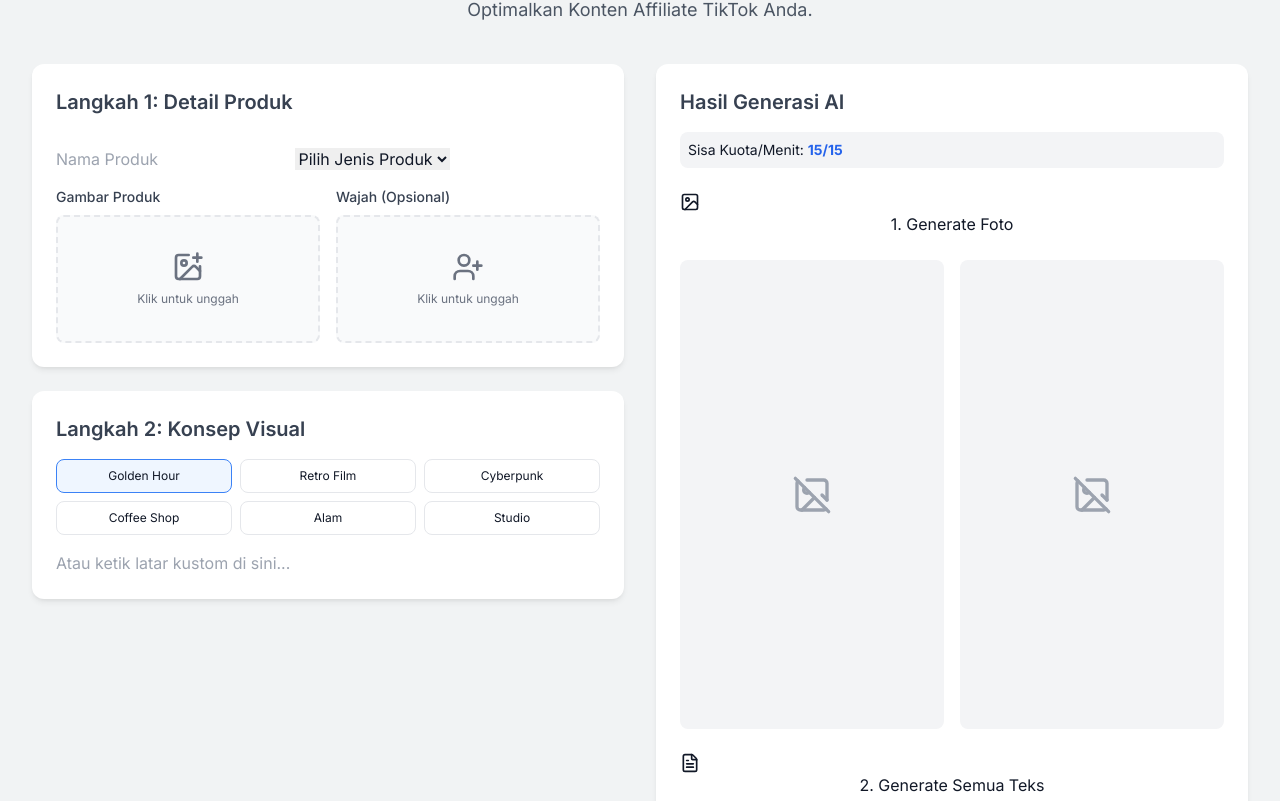
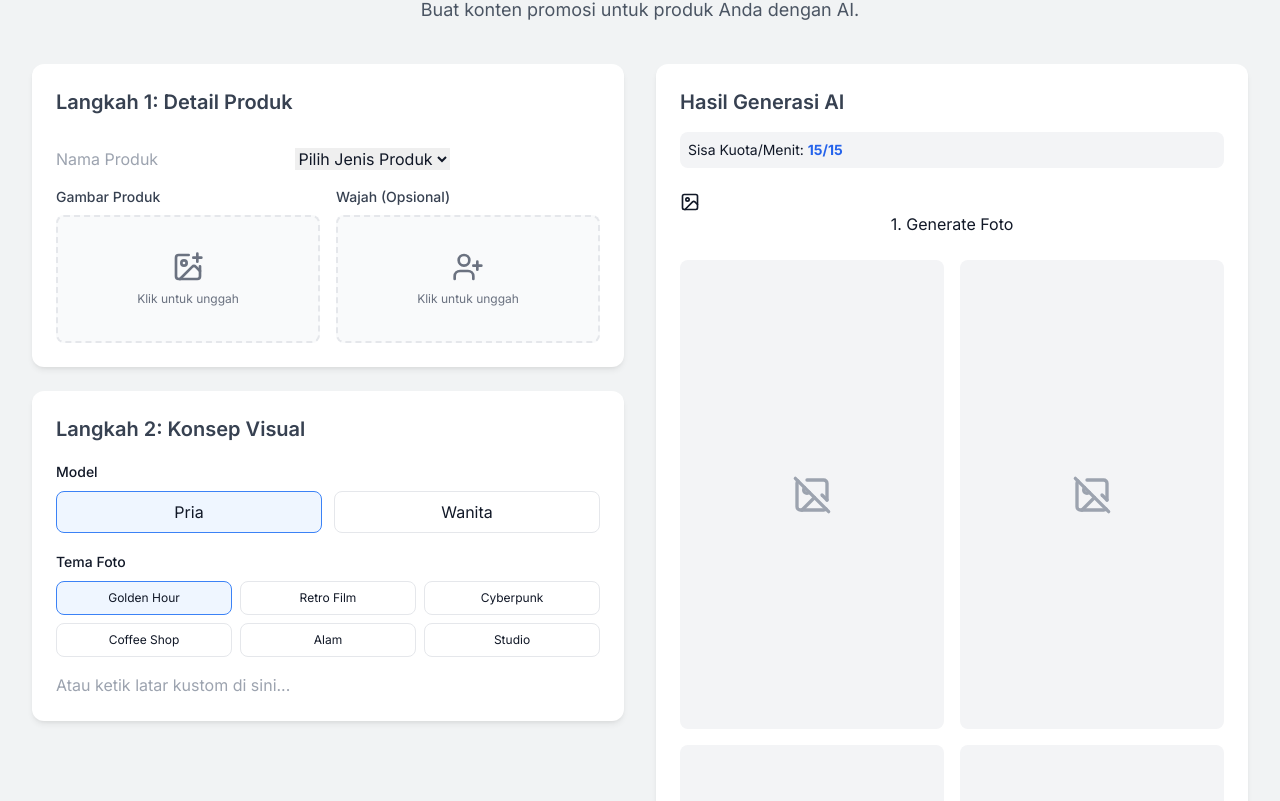
Before and after one commit to yusufwardana/mockup, a website: page index.html in a window 1280 px wide. Shown: the part 84-885 px from the top of the page. Drawn offline with nearby package versions, Linux system fonts and the light colour scheme.

Commit message:
Update index.html

```diff
--- a/index.html
+++ b/index.html
@@ -13,7 +13,7 @@
         body { font-family: 'Inter', sans-serif; background-color: #f1f3f4; }
         .card { background-color: #ffffff; border-radius: 0.75rem; box-shadow: 0 4px 6px -1px rgba(0,0,0,0.07), 0 2px 4px -2px rgba(0,0,0,0.07); }
         .btn { @apply font-semibold py-2 px-4 rounded-lg transition-all duration-200 flex items-center justify-center gap-2; }
-        .btn-primary { @apply bg-blue-600 text-white hover:bg-blue-700 shadow-md hover:shadow-lg; }
+        .btn-primary { @apply bg-blue-600 text-white hover:bg-blue-700 shadow; }
         .btn-secondary { @apply bg-gray-600 text-white hover:bg-gray-700; }
         .btn-tertiary { @apply bg-green-600 text-white hover:bg-green-700; }
         button:disabled { @apply bg-gray-300 text-gray-500 cursor-not-allowed shadow-none hover:bg-gray-300; }
@@ -32,8 +32,8 @@
     <div class="container mx-auto p-4 md:p-8">
 
         <header class="text-center mb-10">
-            <h1 class="text-4xl font-bold text-gray-800">AI Affiliate Studio</h1>
-            <p class="text-lg text-gray-600 mt-2">Optimalkan Konten Affiliate TikTok Anda.</p>
+            <h1 class="text-4xl font-bold text-gray-800">AI Content Studio</h1>
+            <p class="text-lg text-gray-600 mt-2">Buat konten promosi untuk produk Anda dengan AI.</p>
         </header>
 
         <div class="grid grid-cols-1 lg:grid-cols-2 gap-8">
@@ -71,13 +71,23 @@
                 <div class="card p-6">
                     <h2 class="text-xl font-semibold text-gray-700">Langkah 2: Konsep Visual</h2>
                     <div class="space-y-4 mt-4">
-                        <div class="grid grid-cols-3 gap-2 text-xs">
-                            <div><input type="radio" name="photoConcept" value="Golden Hour Glow" id="c1" class="hidden peer" checked><label for="c1" class="block text-center p-2 border rounded-lg cursor-pointer peer-checked:border-blue-500 peer-checked:bg-blue-50">Golden Hour</label></div>
-                            <div><input type="radio" name="photoConcept" value="Retro Analog Film" id="c2" class="hidden peer"><label for="c2" class="block text-center p-2 border rounded-lg cursor-pointer peer-checked:border-blue-500 peer-checked:bg-blue-50">Retro Film</label></div>
-                            <div><input type="radio" name="photoConcept" value="Cyberpunk Nightscape" id="c3" class="hidden peer"><label for="c3" class="block text-center p-2 border rounded-lg cursor-pointer peer-checked:border-blue-500 peer-checked:bg-blue-50">Cyberpunk</label></div>
-                            <div><input type="radio" name="photoConcept" value="Cozy Coffee Shop" id="c4" class="hidden peer"><label for="c4" class="block text-center p-2 border rounded-lg cursor-pointer peer-checked:border-blue-500 peer-checked:bg-blue-50">Coffee Shop</label></div>
-                            <div><input type="radio" name="photoConcept" value="Nature Explorer" id="c5" class="hidden peer"><label for="c5" class="block text-center p-2 border rounded-lg cursor-pointer peer-checked:border-blue-500 peer-checked:bg-blue-50">Alam</label></div>
-                            <div><input type="radio" name="photoConcept" value="Studio Minimalis" id="c6" class="hidden peer"><label for="c6" class="block text-center p-2 border rounded-lg cursor-pointer peer-checked:border-blue-500 peer-checked:bg-blue-50">Studio</label></div>
+                        <div>
+                            <label class="font-medium text-sm">Model</label>
+                            <div class="grid grid-cols-2 gap-3 mt-2">
+                                <div><input type="radio" name="modelGender" value="Pria" id="m1" class="hidden peer" checked><label for="m1" class="block text-center p-2 border rounded-lg cursor-pointer peer-checked:border-blue-500 peer-checked:bg-blue-50">Pria</label></div>
+                                <div><input type="radio" name="modelGender" value="Wanita" id="m2" class="hidden peer"><label for="m2" class="block text-center p-2 border rounded-lg cursor-pointer peer-checked:border-blue-500 peer-checked:bg-blue-50">Wanita</label></div>
+                            </div>
+                        </div>
+                        <div>
+                            <label class="font-medium text-sm">Tema Foto</label>
+                            <div class="grid grid-cols-3 gap-2 mt-2">
+                                <div><input type="radio" name="photoConcept" value="Golden Hour Glow" id="c1" class="hidden peer" checked><label for="c1" class="block text-center p-2 text-xs border rounded-lg cursor-pointer peer-checked:border-blue-500 peer-checked:bg-blue-50">Golden Hour</label></div>
+                                <div><input type="radio" name="photoConcept" value="Retro Analog Film" id="c2" class="hidden peer"><label for="c2" class="block text-center p-2 text-xs border rounded-lg cursor-pointer peer-checked:border-blue-500 peer-checked:bg-blue-50">Retro Film</label></div>
+                                <div><input type="radio" name="photoConcept" value="Cyberpunk Nightscape" id="c3" class="hidden peer"><label for="c3" class="block text-center p-2 text-xs border rounded-lg cursor-pointer peer-checked:border-blue-500 peer-checked:bg-blue-50">Cyberpunk</label></div>
+                                <div><input type="radio" name="photoConcept" value="Cozy Coffee Shop" id="c4" class="hidden peer"><label for="c4" class="block text-center p-2 text-xs border rounded-lg cursor-pointer peer-checked:border-blue-500 peer-checked:bg-blue-50">Coffee Shop</label></div>
+                                <div><input type="radio" name="photoConcept" value="Nature Explorer" id="c5" class="hidden peer"><label for="c5" class="block text-center p-2 text-xs border rounded-lg cursor-pointer peer-checked:border-blue-500 peer-checked:bg-blue-50">Alam</label></div>
+                                <div><input type="radio" name="photoConcept" value="Studio Minimalis" id="c6" class="hidden peer"><label for="c6" class="block text-center p-2 text-xs border rounded-lg cursor-pointer peer-checked:border-blue-500 peer-checked:bg-blue-50">Studio</label></div>
+                            </div>
                         </div>
                          <input type="text" id="customBackground" placeholder="Atau ketik latar kustom di sini..." class="form-control">
                     </div>
@@ -97,9 +107,11 @@
                         <div id="imageResult" class="grid grid-cols-2 gap-4 min-h-[200px]">
                             <div class="bg-gray-100 rounded-lg flex items-center justify-center text-gray-400 aspect-[9/16]"><i data-lucide="image-off" class="w-10 h-10"></i></div>
                             <div class="bg-gray-100 rounded-lg flex items-center justify-center text-gray-400 aspect-[9/16]"><i data-lucide="image-off" class="w-10 h-10"></i></div>
+                            <div class="bg-gray-100 rounded-lg flex items-center justify-center text-gray-400 aspect-[9/16]"><i data-lucide="image-off" class="w-10 h-10"></i></div>
+                            <div class="bg-gray-100 rounded-lg flex items-center justify-center text-gray-400 aspect-[9/16]"><i data-lucide="image-off" class="w-10 h-10"></i></div>
                         </div>
 
-                        <button id="generateTextBtn" class="btn btn-tertiary w-full" disabled><i data-lucide="file-text" class="h-5 w-5"></i>2. Generate Semua Teks</button>
+                        <button id="generateTextBtn" class="btn btn-tertiary w-full" disabled><i data-lucide="file-text" class="h-5 w-5"></i>2. Generate Teks & Prompt</button>
                         <div id="textLoader" class="hidden justify-center items-center py-4"><div class="loader" style="width:24px; height:24px;"></div></div>
                         <div id="textSection" class="hidden fade-in space-y-4">
                             <div class="relative"><label class="font-semibold text-gray-700 text-sm">Deskripsi Konten</label><textarea id="contentDescription" rows="4" class="form-control mt-1 text-sm" readonly></textarea><button onclick="copyToClipboard('contentDescription')" class="absolute top-8 right-2 p-2 rounded-full hover:bg-gray-200"><i data-lucide="copy" class="h-4 w-4"></i></button></div>
@@ -126,6 +138,7 @@
         </div>
     </div>
 
+    <!-- PERBAIKAN FINAL: Script dipindahkan ke akhir body -->
     <script>
         lucide.createIcons();
         const getElement = (id) => document.getElementById(id);
@@ -200,5 +213,6 @@
         elements.buttons.femaleAudio.addEventListener('click', () => generateAudio('female'));
         elements.buttons.reset.addEventListener('click', () => { window.location.reload(); });
     </script>
+
 </body>
 </html>
```
Lines whose indentation alone changed are shown as unchanged.
